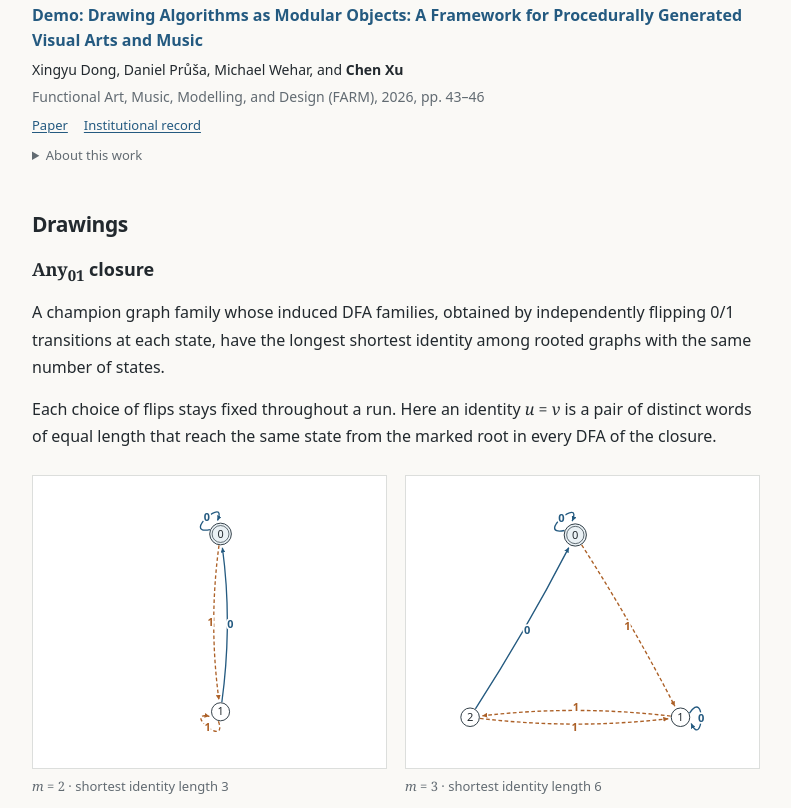
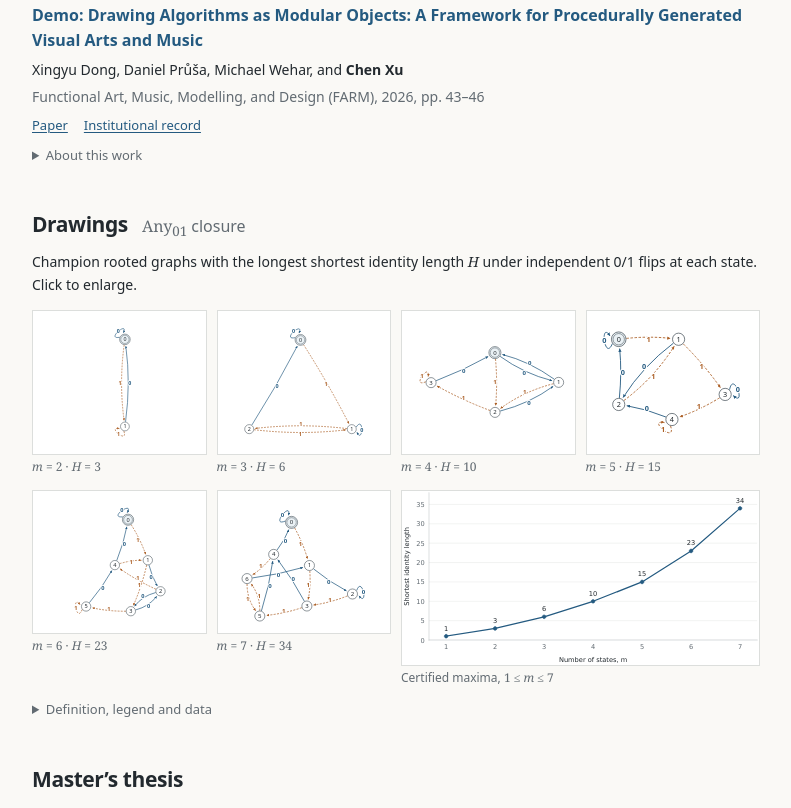
Before and after one commit to chen1088/chen1088.github.io, a plain HTML site: page index.html in a window 1280 px wide. Shown: the part 1402-2210 px from the top of the page, without its empty margins (400-1191 px from the left). Drawn offline with Linux system fonts and the light colour scheme.

Commit message:
Compact drawings into a two-row overview with expandable details

```diff
--- a/index.html
+++ b/index.html
@@ -98,57 +98,59 @@
       </section>
 
       <section id="drawings" aria-labelledby="drawings-title">
-        <h2 id="drawings-title">Drawings</h2>
-        <h3 class="drawing-title"><span class="math" aria-label="Any zero one">Any<sub>01</sub></span> closure</h3>
-        <p>A champion graph family whose induced DFA families, obtained by independently flipping 0/1 transitions at each state, have the longest shortest identity among rooted graphs with the same number of states.</p>
-        <p>Each choice of flips stays fixed throughout a run. Here an identity <span class="math"><i>u</i> = <i>v</i></span> is a pair of distinct words of equal length that reach the same state from the marked root in every DFA of the closure.</p>
+        <div class="drawing-heading">
+          <h2 id="drawings-title">Drawings</h2>
+          <h3 class="drawing-title"><span class="math" aria-label="Any zero one">Any<sub>01</sub></span> closure</h3>
+        </div>
+        <p class="drawing-intro">Champion rooted graphs with the longest shortest identity length <span class="math"><i>H</i></span> under independent 0/1 flips at each state. Click to enlarge.</p>
         <div class="drawing-gallery">
           <figure>
             <a class="drawing-image" href="assets/drawings/any01-m2.svg" aria-label="Enlarge champion graph with 2 states">
               <img src="assets/drawings/any01-m2.svg" width="520" height="430" loading="lazy" alt="Champion rooted graph with 2 states; its Any 01 closure has shortest identity length 3.">
             </a>
-            <figcaption><span class="math"><i>m</i> = 2</span> · shortest identity length 3</figcaption>
+            <figcaption><span class="math"><i>m</i> = 2 · <i>H</i> = 3</span></figcaption>
           </figure>
           <figure>
             <a class="drawing-image" href="assets/drawings/any01-m3.svg" aria-label="Enlarge champion graph with 3 states">
               <img src="assets/drawings/any01-m3.svg" width="520" height="430" loading="lazy" alt="Champion rooted graph with 3 states; its Any 01 closure has shortest identity length 6.">
             </a>
-            <figcaption><span class="math"><i>m</i> = 3</span> · shortest identity length 6</figcaption>
+            <figcaption><span class="math"><i>m</i> = 3 · <i>H</i> = 6</span></figcaption>
           </figure>
           <figure>
             <a class="drawing-image" href="assets/drawings/any01-m4.svg" aria-label="Enlarge champion graph with 4 states">
               <img src="assets/drawings/any01-m4.svg" width="520" height="430" loading="lazy" alt="Champion rooted graph with 4 states; its Any 01 closure has shortest identity length 10.">
             </a>
-            <figcaption><span class="math"><i>m</i> = 4</span> · shortest identity length 10</figcaption>
+            <figcaption><span class="math"><i>m</i> = 4 · <i>H</i> = 10</span></figcaption>
           </figure>
           <figure>
             <a class="drawing-image" href="assets/drawings/any01-m5.svg" aria-label="Enlarge champion graph with 5 states">
               <img src="assets/drawings/any01-m5.svg" width="520" height="430" loading="lazy" alt="Champion rooted graph with 5 states; its Any 01 closure has shortest identity length 15.">
             </a>
-            <figcaption><span class="math"><i>m</i> = 5</span> · shortest identity length 15</figcaption>
+            <figcaption><span class="math"><i>m</i> = 5 · <i>H</i> = 15</span></figcaption>
           </figure>
           <figure>
             <a class="drawing-image" href="assets/drawings/any01-m6.svg" aria-label="Enlarge champion graph with 6 states">
               <img src="assets/drawings/any01-m6.svg" width="520" height="430" loading="lazy" alt="Champion rooted graph with 6 states; its Any 01 closure has shortest identity length 23.">
             </a>
-            <figcaption><span class="math"><i>m</i> = 6</span> · shortest identity length 23</figcaption>
+            <figcaption><span class="math"><i>m</i> = 6 · <i>H</i> = 23</span></figcaption>
           </figure>
           <figure>
             <a class="drawing-image" href="assets/drawings/any01-m7.svg" aria-label="Enlarge champion graph with 7 states">
               <img src="assets/drawings/any01-m7.svg" width="520" height="430" loading="lazy" alt="Champion rooted graph with 7 states; its Any 01 closure has shortest identity length 34.">
             </a>
-            <figcaption><span class="math"><i>m</i> = 7</span> · shortest identity length 34</figcaption>
+            <figcaption><span class="math"><i>m</i> = 7 · <i>H</i> = 34</span></figcaption>
           </figure>
-        </div>
-        <p class="drawing-note">One champion representative at each size. State 0 is the root; blue solid arrows are 0-transitions and orange dashed arrows are 1-transitions in the reference labeling. Select a drawing to enlarge it.</p>
         <figure class="drawing-plot">
           <a class="drawing-image" href="assets/drawings/any01-identity-length.svg" aria-label="Enlarge shortest identity length plot">
             <img src="assets/drawings/any01-identity-length.svg" width="820" height="400" loading="lazy" alt="Certified maximum shortest identity length versus number of states m: 1, 3, 6, 10, 15, 23, 34 for m from 1 through 7.">
           </a>
-          <figcaption>Number of states <span class="math"><i>m</i></span> versus the longest shortest identity length. Certified maxima for <span class="math">1 ≤ <i>m</i> ≤ 7</span>.</figcaption>
+          <figcaption>Certified maxima, <span class="math">1 ≤ <i>m</i> ≤ 7</span></figcaption>
         </figure>
+        </div>
         <details class="drawing-data">
-          <summary>Plot values and graph data</summary>
+          <summary>Definition, legend and data</summary>
+          <p>Each choice of flips stays fixed throughout a run. An identity <span class="math"><i>u</i> = <i>v</i></span> is a pair of distinct equal-length words that reach the same state from root 0 in every DFA of the closure.</p>
+          <p>One champion representative at each size. The double circle marks root 0. Blue solid arrows are 0-transitions; orange dashed arrows are 1-transitions in the reference labeling.</p>
           <table>
             <caption>Certified maximum shortest identity lengths</caption>
             <thead><tr><th scope="col">States, <i>m</i></th><th scope="col">Shortest identity length</th></tr></thead>
--- a/styles.css
+++ b/styles.css
@@ -79,21 +79,25 @@ footer { border-top: 1px solid var(--rule); padding-top: 19px; margin-top: 50px;
 }
 
 /* Research drawings */
-.drawing-title { margin: 0 0 14px; font-size: 18px; line-height: 1.4; font-weight: 600; }
-.drawing-gallery { display: grid; grid-template-columns: repeat(2, minmax(0, 1fr)); gap: 22px 18px; margin-top: 25px; }
+#drawings { container-type: inline-size; }
+.drawing-heading { display: flex; align-items: baseline; gap: 14px; flex-wrap: wrap; margin-bottom: 10px; }
+.drawing-heading h2 { margin: 0; }
+.drawing-title { margin: 0; color: var(--muted); font-size: 16px; line-height: 1.4; font-weight: 500; }
+.drawing-intro { margin-bottom: 14px; font-size: 14px; line-height: 1.6; }
+.drawing-gallery { display: grid; grid-template-columns: repeat(4, minmax(0, 1fr)); gap: 14px 10px; }
 .drawing-gallery figure { margin: 0; min-width: 0; }
 .drawing-image { display: block; line-height: 0; border: 1px solid var(--rule); background: #fff; }
 .drawing-image img { display: block; width: 100%; height: auto; }
-#drawings figcaption { margin-top: 7px; color: var(--muted); font-size: 13px; line-height: 1.55; }
-.drawing-note { margin: 18px 0 0; color: var(--muted); font-size: 13px; }
-.drawing-plot { margin: 29px 0 17px; }
+#drawings figcaption { margin-top: 4px; color: var(--muted); font-size: 12px; line-height: 1.4; }
+.drawing-gallery .drawing-plot { grid-column: span 2; }
+.drawing-data { margin-top: 12px; }
 .drawing-data table { width: 100%; border-collapse: collapse; margin: 14px 0; font-size: 14px; text-align: left; }
 .drawing-data caption { text-align: left; margin-bottom: 7px; font-weight: 600; }
 .drawing-data th, .drawing-data td { border-bottom: 1px solid var(--rule); padding: 5px 12px 5px 0; }
 .drawing-data p { font-size: 13px; }
-@media (max-width: 540px) {
-  .drawing-gallery { grid-template-columns: minmax(0, 1fr); gap: 22px; }
+@container (max-width: 600px) {
+  .drawing-gallery { grid-template-columns: repeat(2, minmax(0, 1fr)); }
 }
 @media print {
-  .drawing-gallery figure, .drawing-plot { break-inside: avoid; }
+  .drawing-gallery figure { break-inside: avoid; }
 }
```
